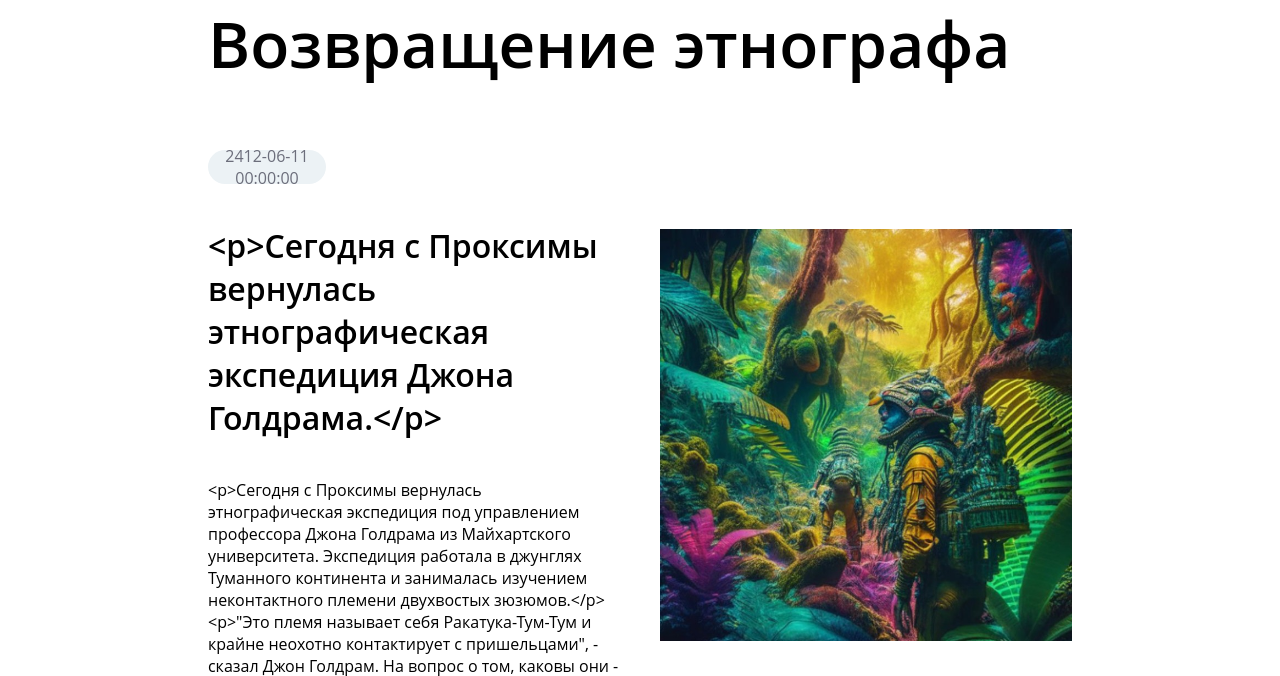
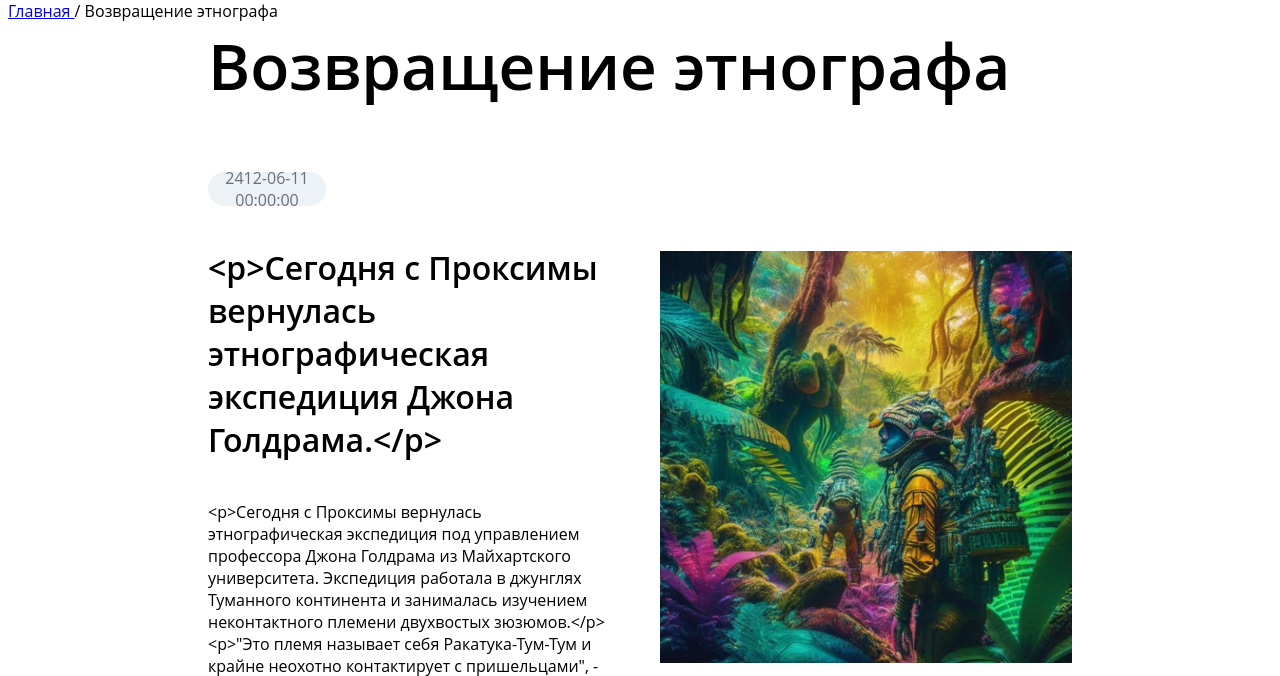
Before and after one commit to veraulitinaYa/news-site-php, a PHP site: page /index.php/news/page/1/16 in a window 1280 px wide. Shown: the part 163-839 px from the top of the page. Run offline with PHP 8.4, Linux system fonts and the light colour scheme; data comes from the database, SQL or seed files in the repository.

Commit message:
feat: breadcrumbs

```diff
--- /dev/null
+++ b/public/components/breadcrumbs.php
@@ -0,0 +1,14 @@
+<div class="breadcrumbs breadcrumbs-style">
+
+    <a class="breadcrumbs-previous-page"
+       href="/index.php/news/page/<?= $backPage ?? 1 ?>">
+        Главная
+    </a>
+
+    <span> / </span>
+
+    <span class="breadcrumbs-current-news">
+        <?= htmlspecialchars($item['title']) ?>
+    </span>
+
+</div>
--- a/public/components/newspageinfo1.php
+++ b/public/components/newspageinfo1.php
@@ -1,5 +1,5 @@
 <?php $item = $data; ?>
-
+<?php include __DIR__ . '/breadcrumbs.php'; ?>
 <div class="news-section-style">
   <div class="news-card news-card-detailed-style">
 
```
